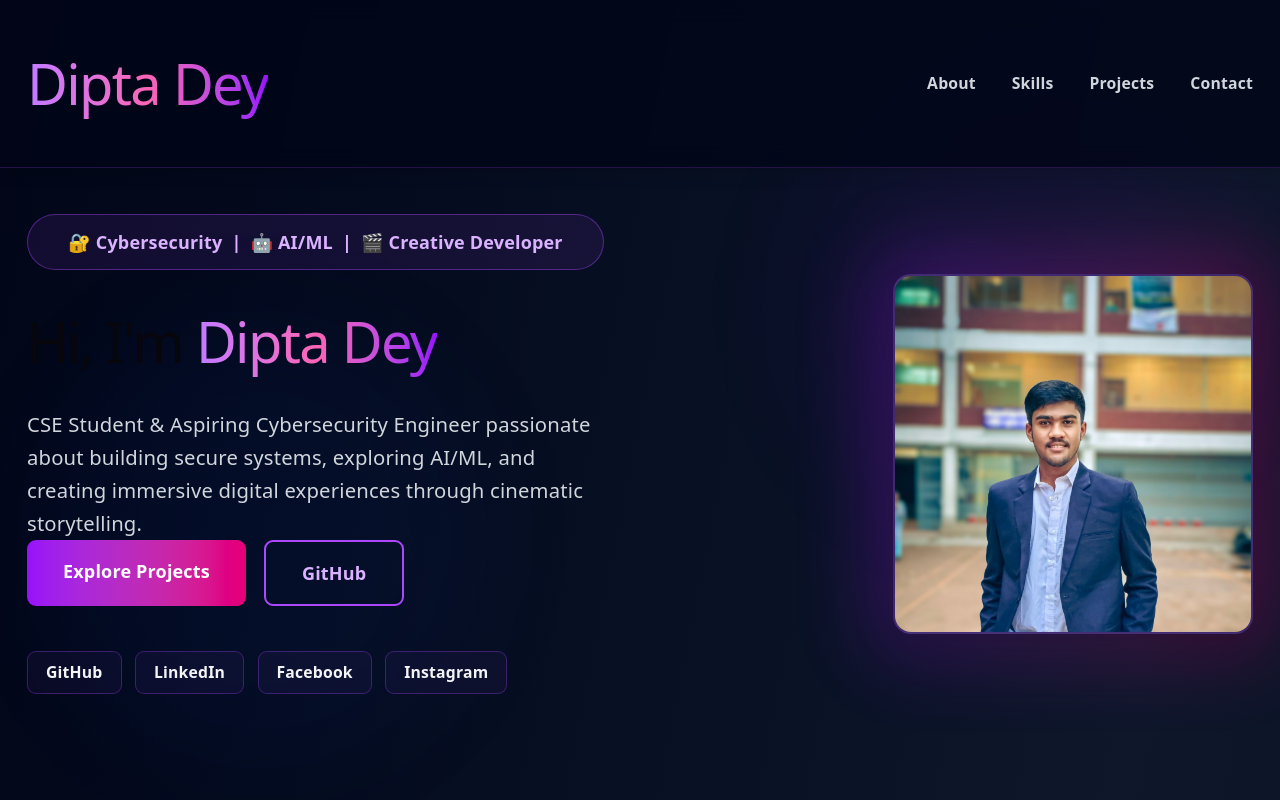
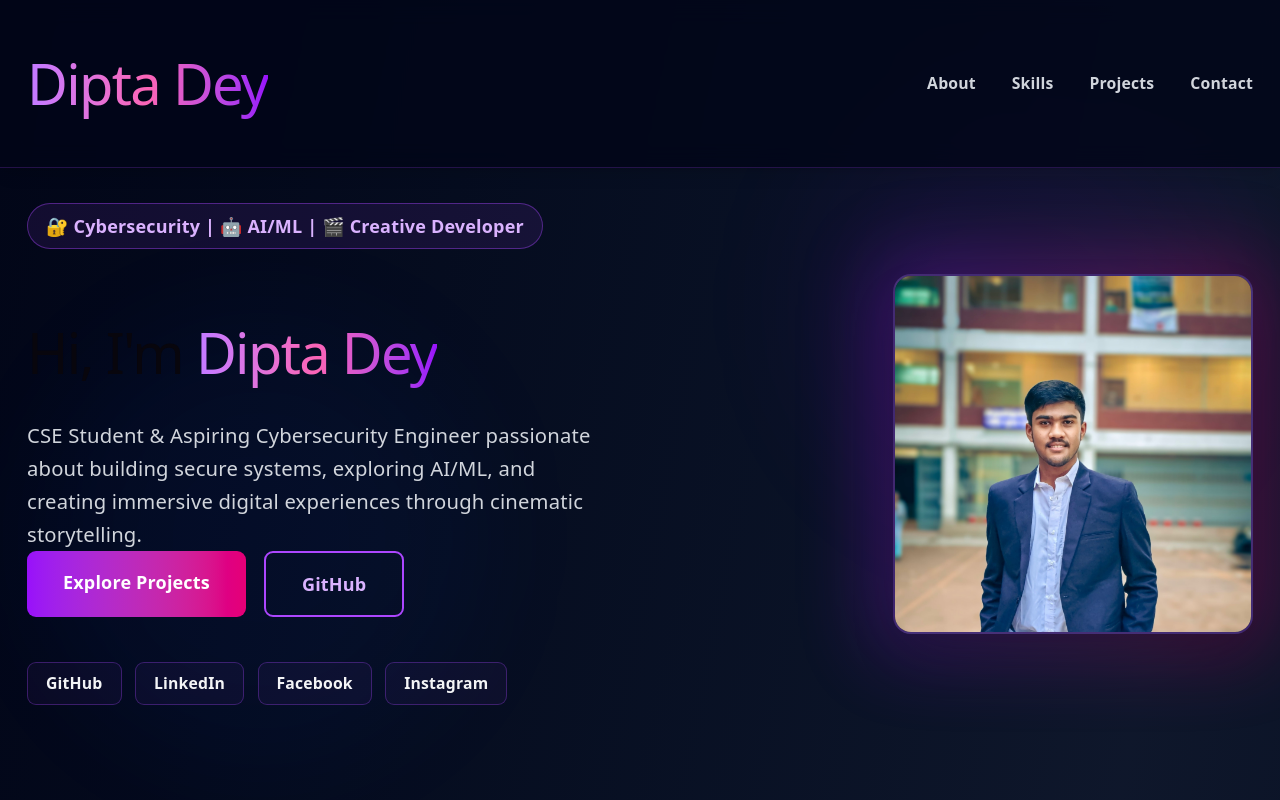
Before and after one commit to Dipto-04/My_Protfolio, a React (Vite) app: page / in a window 1280 px wide. Shown: the top 800 px of the page. Built offline with nearby package versions, Linux system fonts and the light colour scheme.

Commit message:
Simplify tag display in App component
Replaced multiple span elements with a single div for tags.

```diff
--- a/src/App.jsx
+++ b/src/App.jsx
@@ -30,12 +30,8 @@ export default function App() {
 
         <div className="max-w-7xl w-full grid lg:grid-cols-2 gap-16 items-center relative z-10">
           <div>
-            <div class="flex flex-wrap justify-center items-center gap-2 px-4 py-3 rounded-full border border-purple-500/40 bg-purple-500/10 text-purple-300 mb-8 font-semibold text-sm sm:text-base max-w-full text-center">
-  <span>🔐 Cybersecurity</span>
-  <span>|</span>
-  <span>🤖 AI/ML</span>
-  <span>|</span>
-  <span>🎬 Creative Developer</span>
+          <div class="inline-block px-4 py-2 rounded-full border border-purple-500/40 bg-purple-500/10 text-purple-300 mb-8 font-semibold">
+  🔐 Cybersecurity | 🤖 AI/ML | 🎬 Creative Developer
 </div>
 
             <h1 className="text-6xl md:text-7xl font-black leading-tight mb-8 text-white">
```
